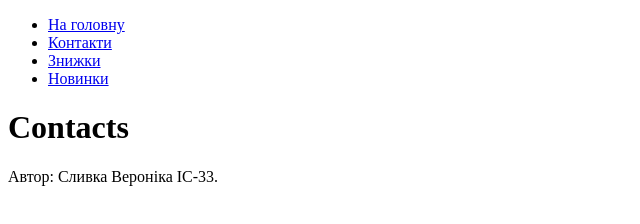
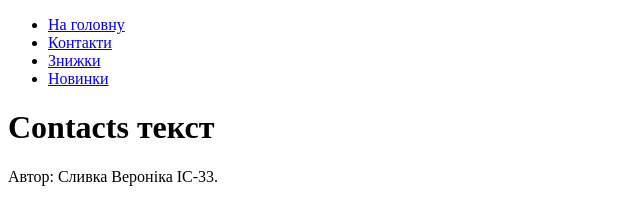
Before and after one commit to VeronikaSlyvka/OKP-labs, a plain HTML site: page contacts.html in a window 1280 px wide. Shown: the whole page, without its empty margins (0-640 px from the left). Drawn offline with Linux system fonts and the light colour scheme.

Commit message:
new commit

```diff
--- a/contacts.html
+++ b/contacts.html
@@ -16,7 +16,7 @@
         </ul>
     </nav>
 
-    <h1>Contacts</h1>
+    <h1>Contacts текст</h1>
 
     <footer>
         <p>Автор: Сливка Вероніка ІС-33.</p>
```
